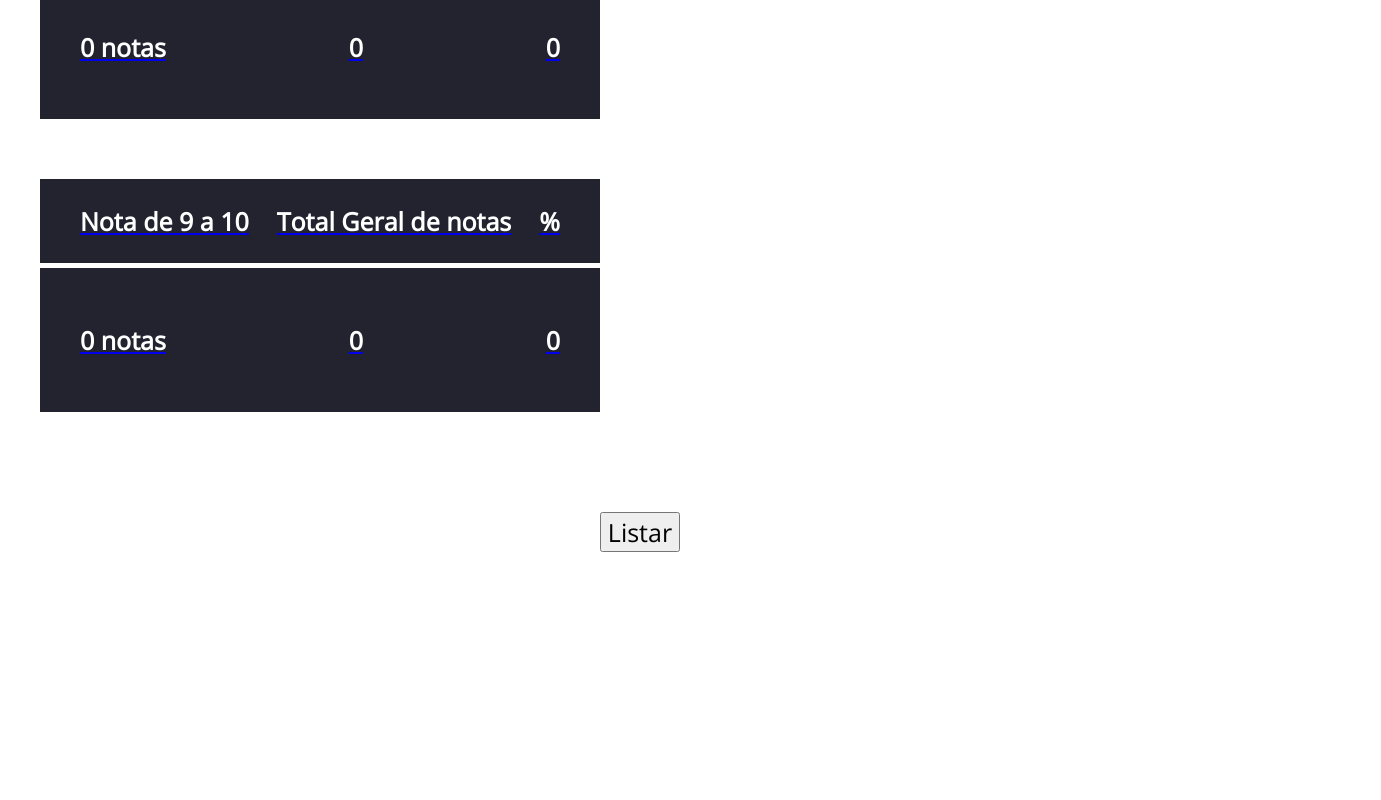
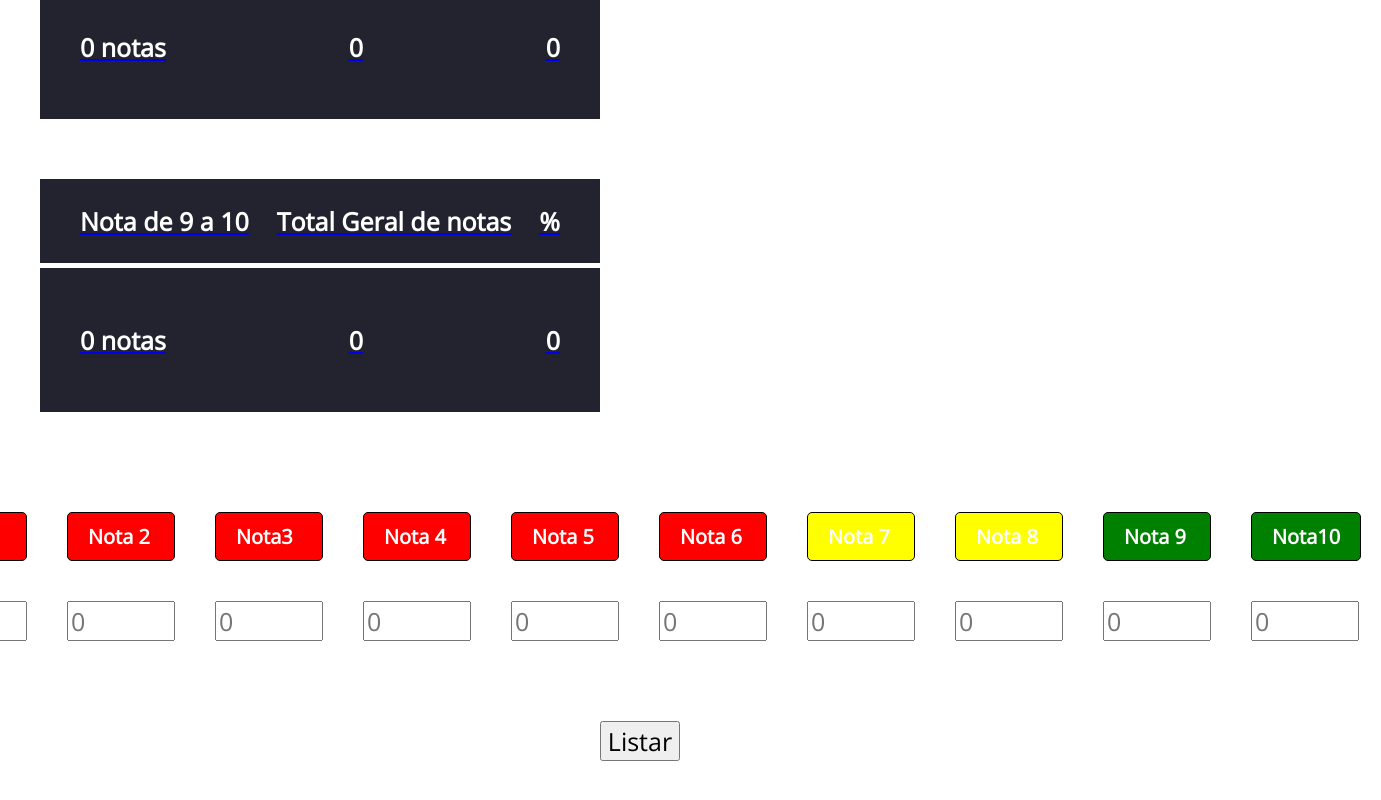
Before and after one commit to DarlanMendes/NPS-Digital-College, a React (Create React App) app: page /nps-report in a window 1280 px wide. Shown: the part 552-1352 px from the top of the page, 1381 px wide, since content can reach past the window. Before the commit the page ends 1184 px from the top, so only its background shows below. Built offline with nearby package versions, Linux system fonts and the light colour scheme.

Commit message:
Feita a estilização da grade de notas de 1 a 10

```diff
--- a/src/App.js
+++ b/src/App.js
@@ -16,6 +16,7 @@ function App() {
   const [votes,setVotes]= useState([]);
   const [vote,setVote]=useState();
 
+
   useEffect(()=>{
       setUserId(localStorage.getItem("UserId"));
       console.log(vote);
@@ -33,7 +34,7 @@ function App() {
            <Route path="/partial-result" element={<Partial />} />
           <Route path="/" element ={!userId &&<Login setIsAuth={setIsAuth}/>}/>
           <Route path='/sign-up' element={<SignUp/>}/>
-          {isAuth &&<Route path="/detailed" element={<Detailed vote={vote}/>}/>}
+         <Route path="/detailed" element={<Detailed vote={vote}/>}/>
         </Routes>
       </Router>
     </div>
--- a/src/components/NPSdetails.js
+++ b/src/components/NPSdetails.js
@@ -1,6 +1,10 @@
 import {Link} from 'react-router-dom';
 import './NPSdetails.css';
 const NPSdetails =({setVote,votes})=>{
+
+
+
+
     return(
         <div >
             {votes.map((item, key) => (
--- a/src/components/NPSdisplay.js
+++ b/src/components/NPSdisplay.js
@@ -1,17 +1,11 @@
-import { useState,useEffect } from "react";
+
 
 const NPSdisplay=({nps})=>{
 
-    const[npsDisplay,setNpsDisplay]= useState([])
 
-    useEffect(()=>{
-        setNpsDisplay([{ class: "Nota de 1 a 6", gradeLength:1, totalGradeLength: 1 },
-        { class: "Nota de 7 a 8", gradeLength: 2, totalGradeLength: 2 },
-        { class: "Nota de 9 a 10", gradeLength: 3, totalGradeLength: 3 }])
+    return(
 
-    },[])
-    return(
-        <div>{nps}</div>
+        <div>{nps?nps:0}</div>
 
     );
 }
--- a/src/pages/NpsReport/index.css
+++ b/src/pages/NpsReport/index.css
@@ -30,3 +30,31 @@ main{
     width:600px;
 
 }
+.Display-individual-grades{
+
+    display: flex;
+    flex-direction: row;
+    justify-content: center;
+    align-items: center;
+    padding: 20px;
+
+}
+.individual-grade{
+    background-color: red;
+   border: solid 1px black;
+    color:white;
+    border-radius: 5px;
+    padding: 10px 20px;
+    font-size: 20px;
+    margin: 20px;
+}
+
+.input-individual-grade{
+    width:100px;
+    margin: 20px;
+}
+.grade-group{
+
+    margin: 20px;
+    width: 200px;
+}
--- a/src/pages/NpsReport/index.js
+++ b/src/pages/NpsReport/index.js
@@ -5,17 +5,31 @@ import { db } from '../../Api';
 import NPSdetails from '../../components/NPSdetails';
 import NPSdisplay from '../../components/NPSdisplay';
 
-const NpsReport = ({ votes, setVotes, setVote }) => {
+
+
+const NpsReport = ({ votes, setVotes, setVote}) => {
 
     const [detractors, setDetractors] = useState(0);
     const [passives, setPassives] = useState(0);
     const [promoters, setPromoters] = useState(0);
     const [list, setList] = useState([]);
     const [total, setTotal] = useState(0);
-    const [nps,setNPS] = useState(0);
-    const [gradeVoters, setGradeVoters]= useState([])
+    const [nps, setNPS] = useState(0);
+    const [gradeVoters, setGradeVoters] = useState([{ class: "Nota 1", grade: 0 },
+    { class: "Nota 2", grade: 0, color: "red" },
+    { class: "Nota3", grade: 0, color: "red" },
+    { class: "Nota 4", grade: 0, color: "red" },
+    { class: "Nota 5", grade: 0, color: "red" },
+    { class: "Nota 6", grade: 0, color: "red" },
+    { class: "Nota 7", grade: 0, color: "yellow" },
+    { class: "Nota 8", grade: 0, color: "yellow" },
+    { class: "Nota 9", grade: 0, color: "green" },
+    { class: "Nota10", grade: 0, color: "green" }]);
+
+
+    // Aquisição das notas no banco de dados---------------------------------------------
+
     const ListVotes = async () => {
-
         const querySnapshot = await getDocs(collection(db, "voteUser"));
         querySnapshot.forEach((doc) => {
             // doc.data() is never undefined for query doc snapshots
@@ -25,11 +39,11 @@ const NpsReport = ({ votes, setVotes, setVote }) => {
         Listed();
 
     }
-
+    // Separação e classificação das notas ----------------------------------------
     const Listed = () => {
-            let qt1=0;let qt2= 0;let qt3=0;let qt4=0;let qt5=0;let qt6=0;let qt7=0;let qt8=0;let qt9=0;let qt10 = 0;
+        let qt1 = 0; let qt2 = 0; let qt3 = 0; let qt4 = 0; let qt5 = 0; let qt6 = 0; let qt7 = 0; let qt8 = 0; let qt9 = 0; let qt10 = 0;
         list.forEach((item) => {
-                switch(parseInt(item.vote)){
+            switch (parseInt(item.vote)) {
                 case 1:
                     qt1 = qt1 + 1;
                     console.log(qt1);
@@ -64,43 +78,38 @@ const NpsReport = ({ votes, setVotes, setVote }) => {
                     break;
 
             }
-                setGradeVoters([{class:"Nota 1",grade:qt1},
-                                {class:"Nota 2",grade:qt2},
-                                {class:"Nota3",grade:qt3},
-                                {class:"Nota 4",grade:qt4},
-                                {class:"Nota 5",grade:qt5},
-                                {class:"Nota 6",grade:qt6},
-                                {class:"Nota 7",grade:qt7},
-                                {class:"Nota 8",grade:qt8},
-                                {class:"Nota 9",grade:qt9},
-                                {class:"Nota10",grade:qt10}])
+            setGradeVoters([{ class: "Nota 1", grade: qt1, color: "red" },
+            { class: "Nota 2", grade: qt2, color: "red" },
+            { class: "Nota3", grade: qt3, color: "red" },
+            { class: "Nota 4", grade: qt4, color: "red" },
+            { class: "Nota 5", grade: qt5, color: "red" },
+            { class: "Nota 6", grade: qt6, color: "red" },
+            { class: "Nota 7", grade: qt7, color: "yellow" },
+            { class: "Nota 8", grade: qt8, color: "yellow" },
+            { class: "Nota 9", grade: qt9, color: "green" },
+            { class: "Nota10", grade: qt10, color: "green" }])
 
         })
 
-        setDetractors(qt1+qt2+qt3+qt4+qt5+qt6);
-        setPassives(qt7+qt8);
-        setPromoters(qt9+qt10);
-        setTotal(qt1+qt2+qt3+qt4+qt5+qt6+qt7+qt8+qt9+qt10);
+        setDetractors(qt1 + qt2 + qt3 + qt4 + qt5 + qt6);
+        setPassives(qt7 + qt8);
+        setPromoters(qt9 + qt10);
+        setTotal(qt1 + qt2 + qt3 + qt4 + qt5 + qt6 + qt7 + qt8 + qt9 + qt10);
 
     }
-
-
-
-
-
-
-
+    //------Garantia de serão carregados os dados quando houver mudanças---------------------------------------------------
     useEffect(() => {
         setVotes([{ class: "Nota de 1 a 6", gradeLength: detractors, totalGradeLength: total },
         { class: "Nota de 7 a 8", gradeLength: passives, totalGradeLength: total },
-        { class: "Nota de 9 a 10", gradeLength: promoters, totalGradeLength: total }])
-        setNPS(((promoters-detractors)*100)/total);
-        console.log("d", detractors, "p", passives, "p", promoters, "n", nps);
-    }, [detractors, passives, promoters,nps]);
+        { class: "Nota de 9 a 10", gradeLength: promoters, totalGradeLength: total }]);
+
+        setNPS(((promoters - detractors) * 100) / total);
+
+        console.log(gradeVoters)
+    }, [detractors, passives, promoters, nps]);
 
 
-
-
+    //--------------------------renderização - da - página ---------------------------
 
     return (
 
@@ -111,11 +120,17 @@ const NpsReport = ({ votes, setVotes, setVote }) => {
                     <NPSdetails votes={votes} setVote={setVote} />
                 </div>
                 <div className="NPS-display-right">
-                <NPSdisplay nps={nps}/>
+                    <NPSdisplay nps={nps} />
                 </div>
             </main>
-            {gradeVoters&&gradeVoters.map((note,index)=>(<h3 key={index}><h3>{note.class}</h3><hr/><br/>{note.grade}</h3>))}
-            <button className="btn-report" onClick={ListVotes}>{total>0?"Recarregar Lista":"Listar"}</button>
+            <div className='Display-individual-grades'>
+                {gradeVoters.map((note, index) =>
+                (<div className="group-grade" key={index}>
+                    <h3 className='individual-grade' style={({backgroundColor:note.color})}>{note.class}</h3>
+                    <input className='input-individual-grade'type="number" placeholder={note.grade}></input>
+                </div>))}
+            </div>
+            <button className="btn-report" onClick={ListVotes}>{total > 0 ? "Recarregar Lista" : "Listar"}</button>
         </div>
 
     );
```
Also changed, not shown: src/pages/Detailed/index.js (+6 -1 lines). Lines whose indentation alone changed are shown as unchanged.
